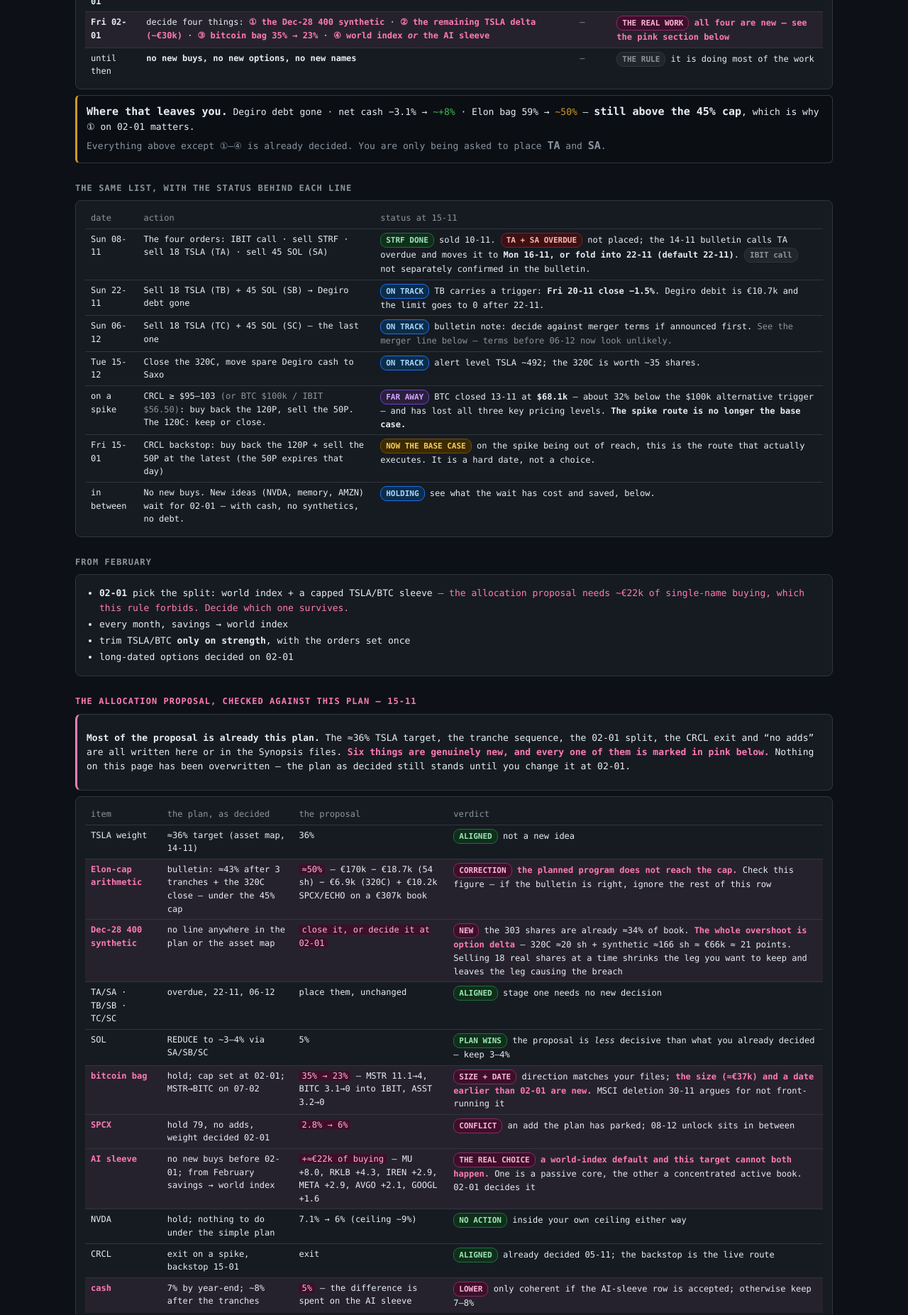
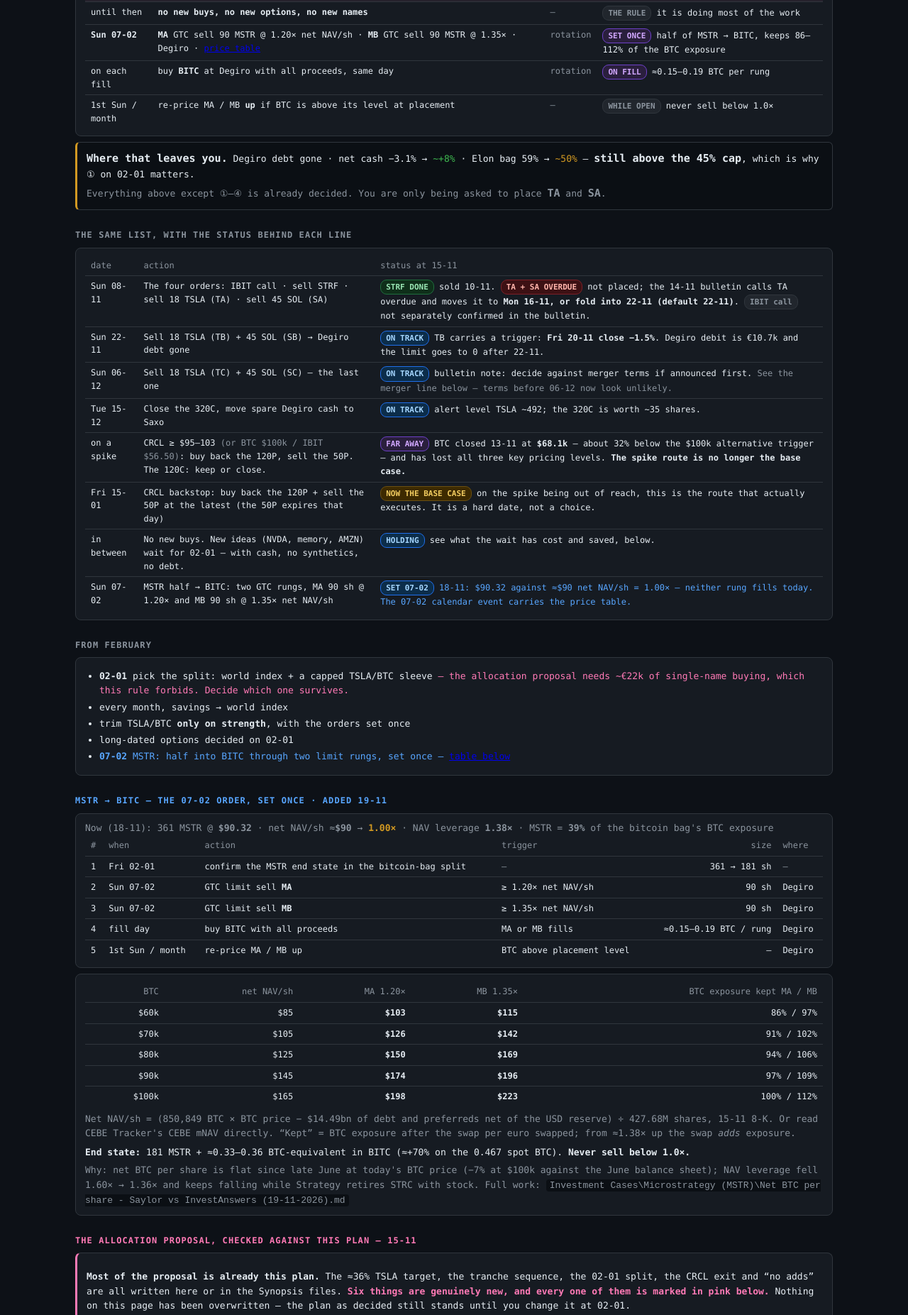
Before and after one commit to VogeZ-Git/Dashboards, a plain HTML site: page repo/simple_plan.html in a window 1280 px wide. Shown: the part 771-2624 px from the top of the page at 71% size. Drawn offline with Linux system fonts and the light colour scheme.

Commit message:
manual publish 20/11/2026  0:03:44,44

```diff
--- a/repo/simple_plan.html
+++ b/repo/simple_plan.html
@@ -58,7 +58,7 @@ ul{margin:6px 0;padding-left:20px}li{margin:3px 0}
 <body><div class=wrap>
 
 <h1>THE SIMPLE PLAN</h1>
-<div class=dim>the plan to February on one page &middot; written 10-11-2026 (CRCL added) &middot; <span class=warn>status reviewed 15-11-2026</span> &middot; <span class=pink>allocation proposal checked against it 15-11 &mdash; every adaptation is marked in pink</span> &middot; <a href="todo.html">to-do list</a></div>
+<div class=dim>the plan to February on one page &middot; written 10-11-2026 (CRCL added) &middot; <span class=warn>status reviewed 15-11-2026</span> &middot; <span class=blue>MSTR &rarr; BITC order added 19-11</span> &middot; <span class=pink>allocation proposal checked against it 15-11 &mdash; every adaptation is marked in pink</span> &middot; <a href="todo.html">to-do list</a></div>
 
 <div class=tabs role=tablist aria-label="views">
   <button class=tab id=tb-plan role=tab aria-controls=pane-plan aria-selected=true>the plan</button>
@@ -98,7 +98,7 @@ ul{margin:6px 0;padding-left:20px}li{margin:3px 0}
 <td><span class="k DUE">DEADLINE</span> Degiro debit &euro;10.7k &rarr; 0</td></tr>
 
 <tr><td>Mon 30-11</td><td>MSTR index deletion &mdash; <b>do nothing</b></td><td class=dim>&mdash;</td>
-<td><span class="k OPEN">NO ACTION</span> don't sell into forced selling</td></tr>
+<td><span class="k OPEN">NO ACTION</span> don't sell into forced selling &middot; <span class=blue>MSTR &asymp;1.00&times; net NAV (18-11)</span></td></tr>
 
 <tr><td><b>Sun 06-12</b></td><td><b>TC</b> sell TSLA 18 &middot; <b>SC</b> sell 45 SOL</td><td class=ok>+9.5k</td>
 <td><span class="k WAITING">ON TRACK</span> last tranche</td></tr>
@@ -119,6 +119,17 @@ ul{margin:6px 0;padding-left:20px}li{margin:3px 0}
 
 <tr><td>until then</td><td><b>no new buys, no new options, no new names</b></td><td class=dim>&mdash;</td>
 <td><span class="k OPEN">THE RULE</span> it is doing most of the work</td></tr>
+
+<tr><td><b>Sun 07-02</b></td>
+<td><b>MA</b> GTC sell 90 MSTR @ 1.20&times; net NAV/sh &middot; <b>MB</b> GTC sell 90 MSTR @ 1.35&times; &middot; Degiro &middot; <a href="#mstr">price table</a></td>
+<td class=dim>rotation</td>
+<td><span class="k TRIGGER">SET ONCE</span> half of MSTR &rarr; BITC, keeps 86&ndash;112% of the BTC exposure</td></tr>
+
+<tr><td>on each fill</td><td>buy <b>BITC</b> at Degiro with all proceeds, same day</td><td class=dim>rotation</td>
+<td><span class="k TRIGGER">ON FILL</span> &asymp;0.15&ndash;0.19 BTC per rung</td></tr>
+
+<tr><td>1st Sun / month</td><td>re-price MA / MB <b>up</b> if BTC is above its level at placement</td><td class=dim>&mdash;</td>
+<td><span class="k OPEN">WHILE OPEN</span> never sell below 1.0&times;</td></tr>
 </table></div></div>
 
 <div class=big style="border-left-color:var(--amb)">
@@ -160,6 +171,10 @@ Elon bag 59% &rarr; <span class=warn>~50%</span> &mdash; <b>still above the 45%
 <tr><td>in between</td>
 <td>No new buys. New ideas (NVDA, memory, AMZN) wait for 02-01 &mdash; with cash, no synthetics, no debt.</td>
 <td><span class="k WAITING">HOLDING</span> see what the wait has cost and saved, below.</td></tr>
+
+<tr><td>Sun 07-02</td>
+<td>MSTR half &rarr; BITC: two GTC rungs, MA 90 sh @ 1.20&times; and MB 90 sh @ 1.35&times; net NAV/sh</td>
+<td><span class="k WAITING">SET 07-02</span> <span class=blue>18-11: $90.32 against &asymp;$90 net NAV/sh = 1.00&times; &mdash; neither rung fills today. The 07-02 calendar event carries the price table.</span></td></tr>
 </table></div></div>
 
 <h2>from February</h2>
@@ -169,7 +184,33 @@ Elon bag 59% &rarr; <span class=warn>~50%</span> &mdash; <b>still above the 45%
 <li>every month, savings &rarr; world index</li>
 <li>trim TSLA/BTC <b>only on strength</b>, with the orders set once</li>
 <li>long-dated options decided on 02-01</li>
+<li><span class=blue><b>07-02</b> MSTR: half into BITC through two limit rungs, set once &mdash; <a href="#mstr">table below</a></span></li>
 </ul>
+</div>
+
+<h2 id=mstr class=blue>MSTR &rarr; BITC &mdash; the 07-02 order, set once &middot; added 19-11</h2>
+<div class=card>
+<div class=dim>Now (18-11): 361 MSTR @ <b>$90.32</b> &middot; net NAV/sh &asymp;<b>$90</b> &rarr; <b class=warn>1.00&times;</b> &middot; NAV leverage <b>1.38&times;</b> &middot; MSTR = <b>39%</b> of the bitcoin bag's BTC exposure</div>
+<div class=scroll><table>
+<tr><th>#</th><th>when</th><th>action</th><th>trigger</th><th class=r>size</th><th>where</th></tr>
+<tr><td>1</td><td>Fri 02-01</td><td>confirm the MSTR end state in the bitcoin-bag split</td><td class=dim>&mdash;</td><td class=r>361 &rarr; 181 sh</td><td class=dim>&mdash;</td></tr>
+<tr><td>2</td><td>Sun 07-02</td><td>GTC limit sell <b>MA</b></td><td>&ge; 1.20&times; net NAV/sh</td><td class=r>90 sh</td><td>Degiro</td></tr>
+<tr><td>3</td><td>Sun 07-02</td><td>GTC limit sell <b>MB</b></td><td>&ge; 1.35&times; net NAV/sh</td><td class=r>90 sh</td><td>Degiro</td></tr>
+<tr><td>4</td><td>fill day</td><td>buy BITC with all proceeds</td><td>MA or MB fills</td><td class=r>&asymp;0.15&ndash;0.19 BTC / rung</td><td>Degiro</td></tr>
+<tr><td>5</td><td>1st Sun / month</td><td>re-price MA / MB up</td><td>BTC above placement level</td><td class=r>&mdash;</td><td>Degiro</td></tr>
+</table></div></div>
+
+<div class=card><div class=scroll><table>
+<tr><th class=r>BTC</th><th class=r>net NAV/sh</th><th class=r>MA 1.20&times;</th><th class=r>MB 1.35&times;</th><th class=r>BTC exposure kept MA / MB</th></tr>
+<tr><td class=r>$60k</td><td class=r>$85</td><td class=r><b>$103</b></td><td class=r><b>$115</b></td><td class=r>86% / 97%</td></tr>
+<tr><td class=r>$70k</td><td class=r>$105</td><td class=r><b>$126</b></td><td class=r><b>$142</b></td><td class=r>91% / 102%</td></tr>
+<tr><td class=r>$80k</td><td class=r>$125</td><td class=r><b>$150</b></td><td class=r><b>$169</b></td><td class=r>94% / 106%</td></tr>
+<tr><td class=r>$90k</td><td class=r>$145</td><td class=r><b>$174</b></td><td class=r><b>$196</b></td><td class=r>97% / 109%</td></tr>
+<tr><td class=r>$100k</td><td class=r>$165</td><td class=r><b>$198</b></td><td class=r><b>$223</b></td><td class=r>100% / 112%</td></tr>
+</table></div>
+<div class=dim style="margin-top:7px">Net NAV/sh = (850,849 BTC &times; BTC price &minus; $14.49bn of debt and preferreds net of the USD reserve) &divide; 427.68M shares, 15-11 8-K. Or read CEBE Tracker's CEBE mNAV directly. &ldquo;Kept&rdquo; = BTC exposure after the swap per euro swapped; from &asymp;1.38&times; up the swap <i>adds</i> exposure.</div>
+<div style="margin-top:7px"><b>End state:</b> 181 MSTR + &asymp;0.33&ndash;0.36 BTC-equivalent in BITC (&asymp;+70% on the 0.467 spot BTC). <b>Never sell below 1.0&times;.</b></div>
+<div class=dim style="margin-top:5px">Why: net BTC per share is flat since late June at today's BTC price (&minus;7% at $100k against the June balance sheet); NAV leverage fell 1.60&times; &rarr; 1.36&times; and keeps falling while Strategy retires STRC with stock. Full work: <code>Investment Cases\Microstrategy (MSTR)\Net BTC per share - Saylor vs InvestAnswers (19-11-2026).md</code></div>
 </div>
 
 <h2 class=pink>the allocation proposal, checked against this plan &mdash; 15-11</h2>
@@ -201,7 +242,7 @@ Elon bag 59% &rarr; <span class=warn>~50%</span> &mdash; <b>still above the 45%
 
 <tr class=adapt><td><b class=pink>bitcoin bag</b></td><td>hold; cap set at 02-01; MSTR&rarr;BITC on 07-02</td>
 <td><mark>35% &rarr; 23%</mark> &mdash; MSTR 11.1&rarr;4, BITC 3.1&rarr;0 into IBIT, ASST 3.2&rarr;0</td>
-<td><span class="k ADAPT">SIZE + DATE</span> direction matches your files; <b class=pink>the size (&asymp;&euro;37k) and a date earlier than 02-01 are new.</b> MSCI deletion 30-11 argues for not front-running it</td></tr>
+<td><span class="k ADAPT">SIZE + DATE</span> direction matches your files; <b class=pink>the size (&asymp;&euro;37k) and a date earlier than 02-01 are new.</b> MSCI deletion 30-11 argues for not front-running it<br><span class=blue>19-11 MSTR check: cutting the bag at &asymp;1.0&times; mNAV sells BTC exposure at the low; the 07-02 rungs swap MSTR into BITC and keep it &mdash; <a href="#mstr">MSTR order</a></span></td></tr>
 
 <tr class=adapt><td><b class=pink>SPCX</b></td><td>hold 79, no adds, weight decided 02-01</td><td><mark>2.8% &rarr; 6%</mark></td>
 <td><span class="k ADAPT">CONFLICT</span> an add the plan has parked; 08-12 unlock sits in between</td></tr>
@@ -256,6 +297,7 @@ October PPI came in at <b>6.5%</b> year on year, the highest since November 2022
 <tr><td>Degiro debit</td><td class=warn>&euro;10.7k</td><td>0 after 22-11</td></tr>
 <tr><td>Net cash</td><td class=warn>~&minus;&euro;9.6k (&minus;3.1%)</td><td>7% by year-end; ~8% after 3 tranches + the 320C close</td></tr>
 <tr><td>Book size</td><td>~&euro;307k</td><td class=dim>&mdash;</td></tr>
+<tr><td class=blue>MSTR net mNAV</td><td class=warn>&asymp;1.00&times; ($90.32, 18-11)</td><td>rungs 1.20&times; / 1.35&times; from 07-02</td></tr>
 </table></div></div>
 
 <h2>resting orders already in place</h2>
@@ -331,6 +373,7 @@ October PPI came in at <b>6.5%</b> year on year, the highest since November 2022
 Source: the mail <i>"The Simple Plan &mdash; updated poster (10-11, CRCL added)"</i>, 10-11-2026, which replaced the 07-11 version.
 Status column and the review section built from <i>[weekly-review] bulletin context 14-11-2026</i> and the research logs for 13&ndash;15 November.
 Prices: BTC $68.1k, SOL ~$80, EUR/USD 1.124 at the 13-11 close. <span class=pink>Pink marks the adaptations proposed by the 15-11 allocation review; they are proposals, not decisions, and nothing already agreed has been changed on this page.</span>
+<span class=blue>Blue marks the MSTR &rarr; BITC order added 19-11: balance sheet from the 15-11 8-K via CEBE Tracker (850,849 BTC, 427.68M shares, $14.49bn net senior claims), MSTR close 18-11 from <code>prices_cache.csv</code>.</span>
 &nbsp;&middot;&nbsp; This page is a transcription of a plan already decided, plus what the data has done to it since. It is a record, not advice &mdash; and it is not financial advice.
 </div>
 
```
